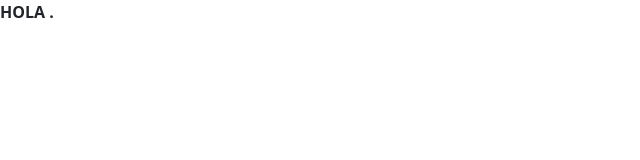
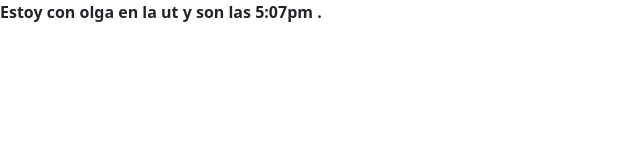
Before and after one commit to Lesg28/MayaZak, a plain HTML site: page index.html in a window 1280 px wide. Shown: the whole page, without its empty margins (0-640 px from the left). Drawn offline with nearby package versions, Linux system fonts and the light colour scheme.

Commit message:
ADDES archivo listo

```diff
--- a/index.html
+++ b/index.html
@@ -12,7 +12,7 @@
     integrity="sha384-iYQeCzEYFbKjA/T2uDLTpkwGzCiq6soy8tYaI1GyVh/UjpbCx/TYkiZhlZB6+fzT" crossorigin="anonymous">
 
 </head>
-                           <strong>HOLA .</strong>
+                           <strong>Estoy con olga en la ut y son las 5:07pm .</strong>
 <body>
   <header>
     <!-- place navbar here -->
```
